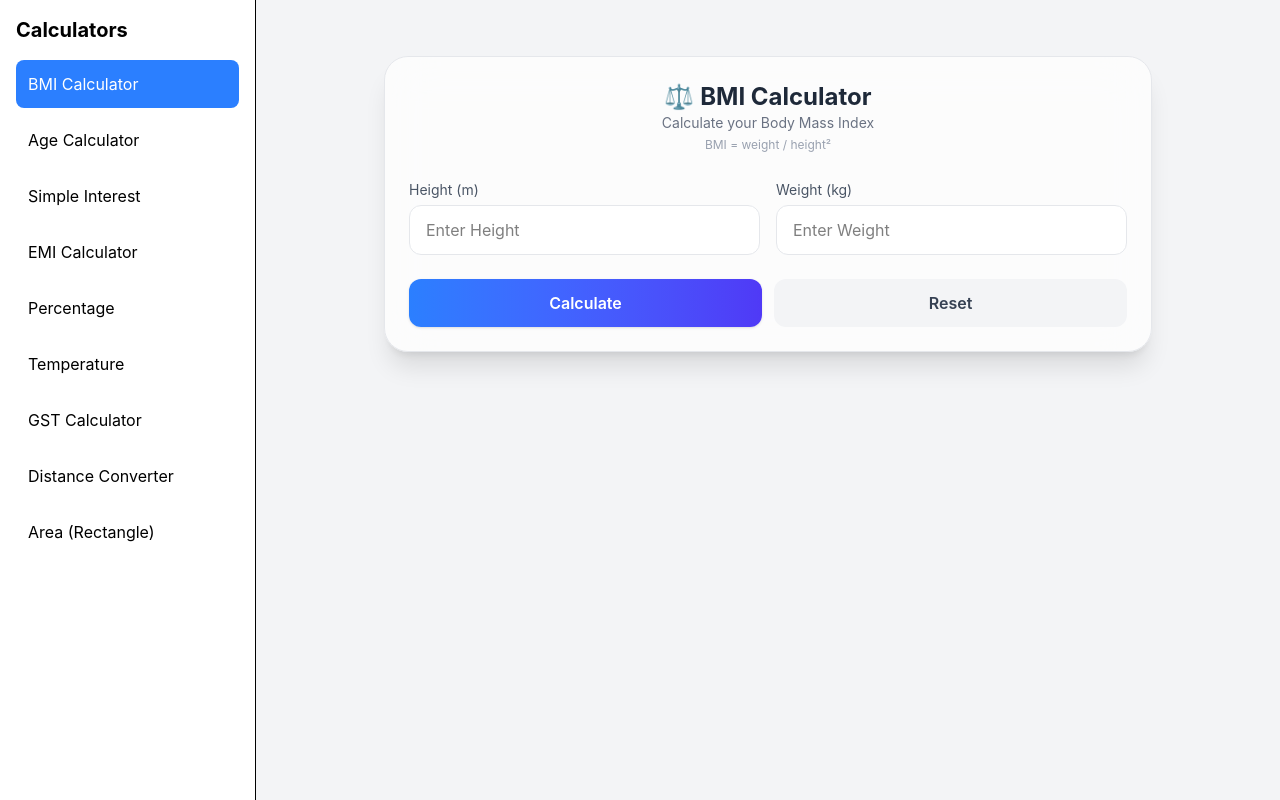
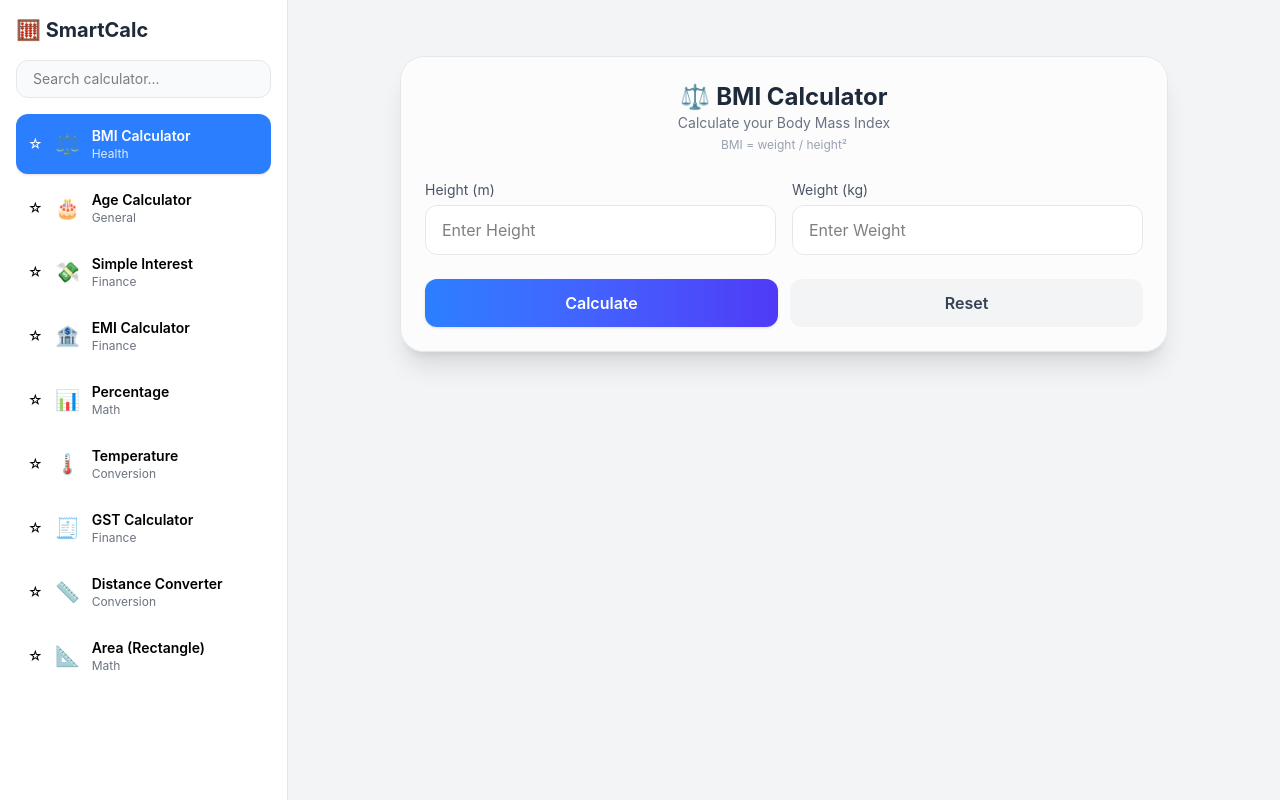
Before and after one commit to jacksyswain/calc-universe, a React (Vite) app: page / in a window 1280 px wide. Built offline with nearby package versions, Linux system fonts and the light colour scheme.

Commit message:
sidebar upgraded

```diff
--- a/src/components/Sidebar.jsx
+++ b/src/components/Sidebar.jsx
@@ -1,21 +1,55 @@
-export default function Sidebar({ calculators, active, setActive }) {
+import { useState } from "react";
+import CalculatorCard from "./CalculatorCard";
+
+export default function Sidebar({
+  calculators,
+  active,
+  setActive,
+}) {
+  const [search, setSearch] = useState("");
+
+  // 🔍 filter calculators
+  const filtered = calculators.filter((calc) =>
+    calc.title.toLowerCase().includes(search.toLowerCase())
+  );
+
   return (
-    <div className="w-64 h-screen bg-white border-r p-4">
-      <h2 className="text-xl font-bold mb-4">Calculators</h2>
+    <div className="w-72 h-screen bg-white dark:bg-[#0f172a] border-r border-gray-200 dark:border-white/10 p-4 flex flex-col">
 
-      {calculators.map((calc) => (
-        <div
-          key={calc.id}
-          onClick={() => setActive(calc)}
-          className={`p-3 rounded-lg cursor-pointer mb-2 ${
-            active?.id === calc.id
-              ? "bg-blue-500 text-white"
-              : "hover:bg-gray-100"
-          }`}
-        >
-          {calc.title}
-        </div>
-      ))}
+      {/* 🔷 App Title */}
+      <h1 className="text-xl font-bold mb-4 text-gray-800 dark:text-white">
+        🧮 SmartCalc
+      </h1>
+
+      {/* 🔍 Search Bar */}
+      <div className="mb-4">
+        <input
+          type="text"
+          placeholder="Search calculator..."
+          value={search}
+          onChange={(e) => setSearch(e.target.value)}
+          className="w-full px-4 py-2 rounded-xl border border-gray-200 dark:border-white/10 bg-gray-50 dark:bg-white/5 text-sm focus:outline-none focus:ring-2 focus:ring-blue-500"
+        />
+      </div>
+
+      {/* 📂 List */}
+      <div className="flex-1 overflow-y-auto space-y-1">
+        {filtered.length > 0 ? (
+          filtered.map((calc) => (
+            <CalculatorCard
+              key={calc.id}
+              calc={calc}
+              variant="sidebar"
+              isActive={active?.id === calc.id}
+              onClick={() => setActive(calc)}
+            />
+          ))
+        ) : (
+          <p className="text-sm text-gray-400 text-center mt-4">
+            No results found
+          </p>
+        )}
+      </div>
     </div>
   );
 }
```
